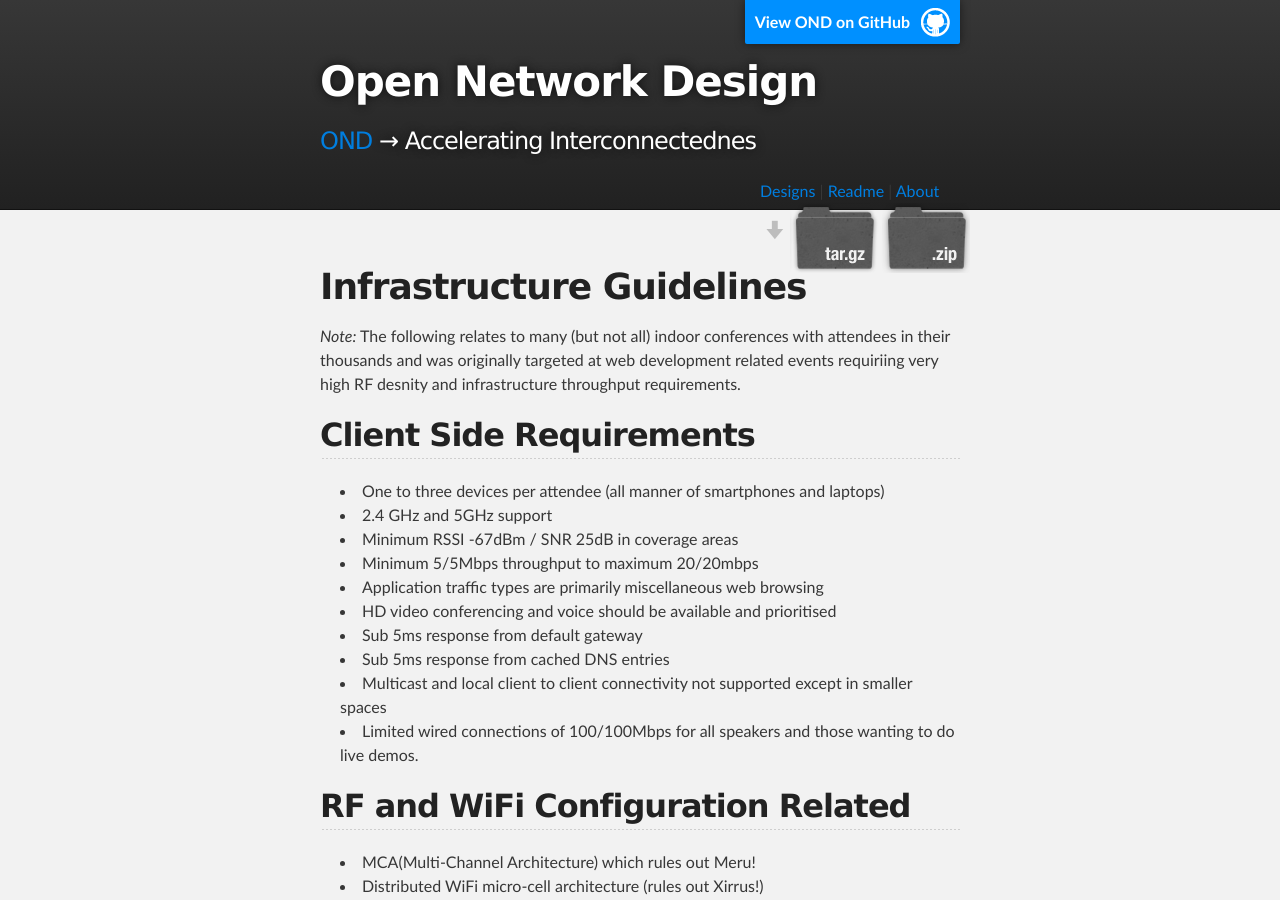
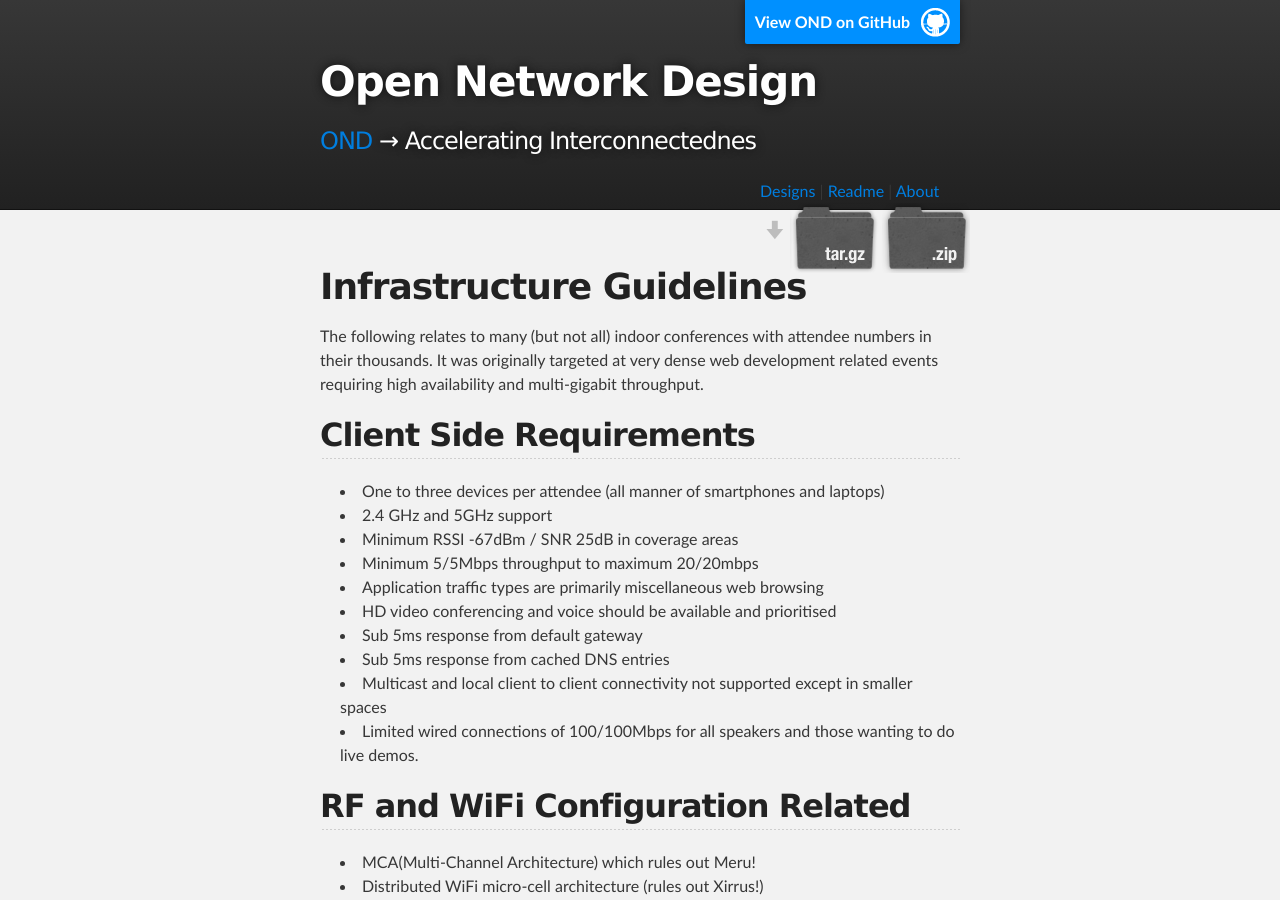
Before and after one commit to podomere/ond, a Jekyll site: the page built from ond-00002/ond-00002.md, in a window 1280 px wide and 900 px high. Built offline with Jekyll 4.4.1, drawn with Linux system fonts in a browser that asks for light colours.

Commit message:
More conference wifi tweaks and tips intro paragraph

```diff
--- a/ond-00002/ond-00002.md
+++ b/ond-00002/ond-00002.md
@@ -9,7 +9,7 @@
 ---
 # Infrastructure Guidelines
 
-*Note:* The following relates to many (but not all) indoor conferences with attendees in their thousands and was originally targeted at web development related events requiriing very high RF desnity and infrastructure throughput requirements.
+The following relates to many (but not all) indoor conferences with attendee numbers in their thousands. It was originally targeted at very dense web development related events requiring high availability and multi-gigabit throughput.
 
 ## Client Side Requirements
 - One to three devices per attendee (all manner of smartphones and laptops)
```
